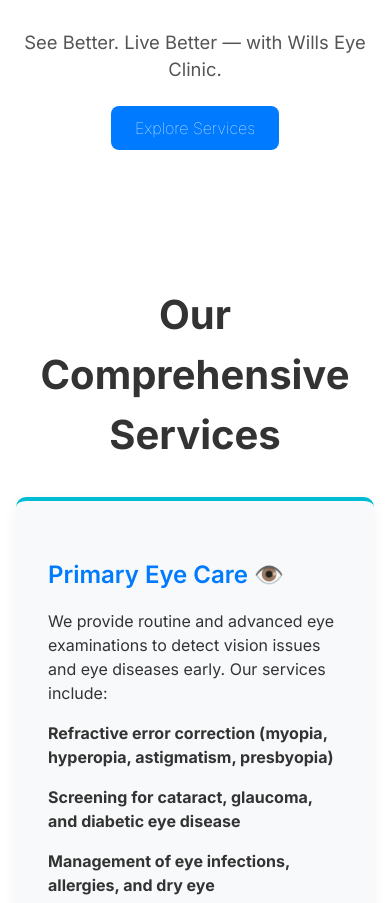
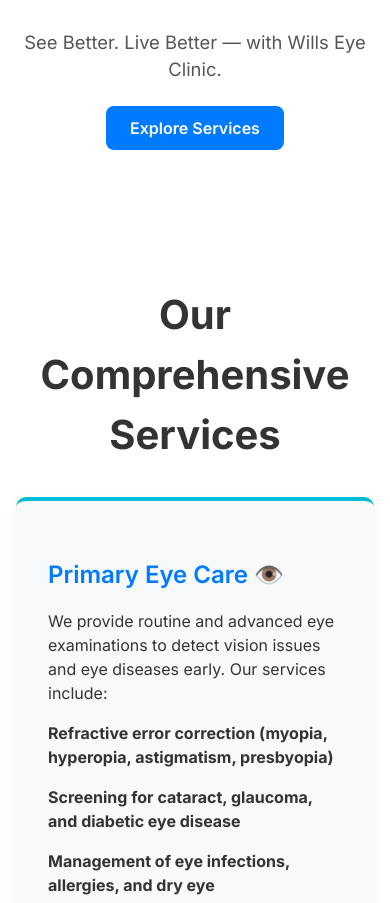
Before and after one commit to Emeka56/Wills-Eye-Clinic, a website: page views/index.html in a window 390 px wide. Shown: the part 1122-2025 px from the top of the page. Drawn offline with Linux system fonts and the light colour scheme; files whose address does not match are found by name.

Commit message:
adjustment

```diff
--- a/public/styles/styles.css
+++ b/public/styles/styles.css
@@ -480,7 +480,7 @@
                flex-wrap: wrap;
             }
 
-             .cta-button{
+             .book{
                 font-weight: lighter;
             }
         }
```
